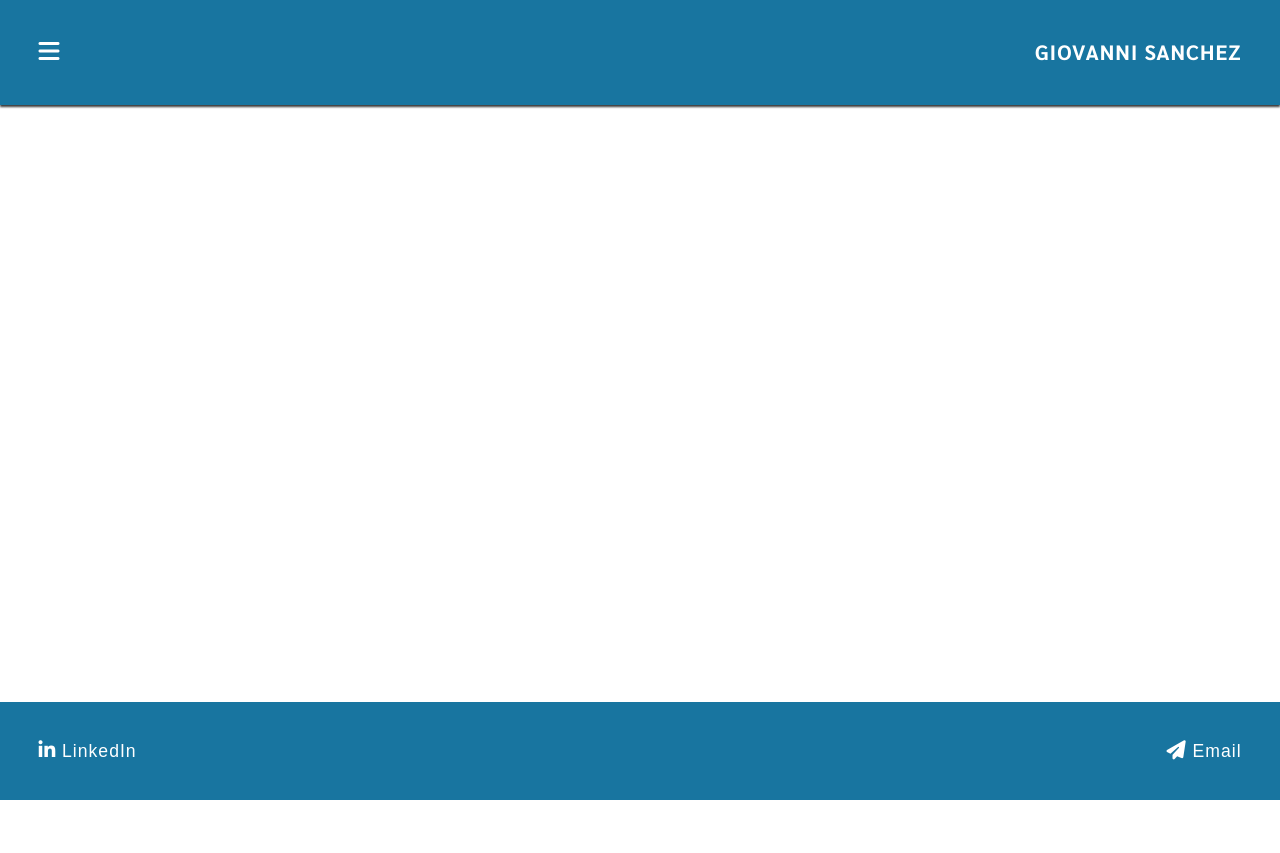
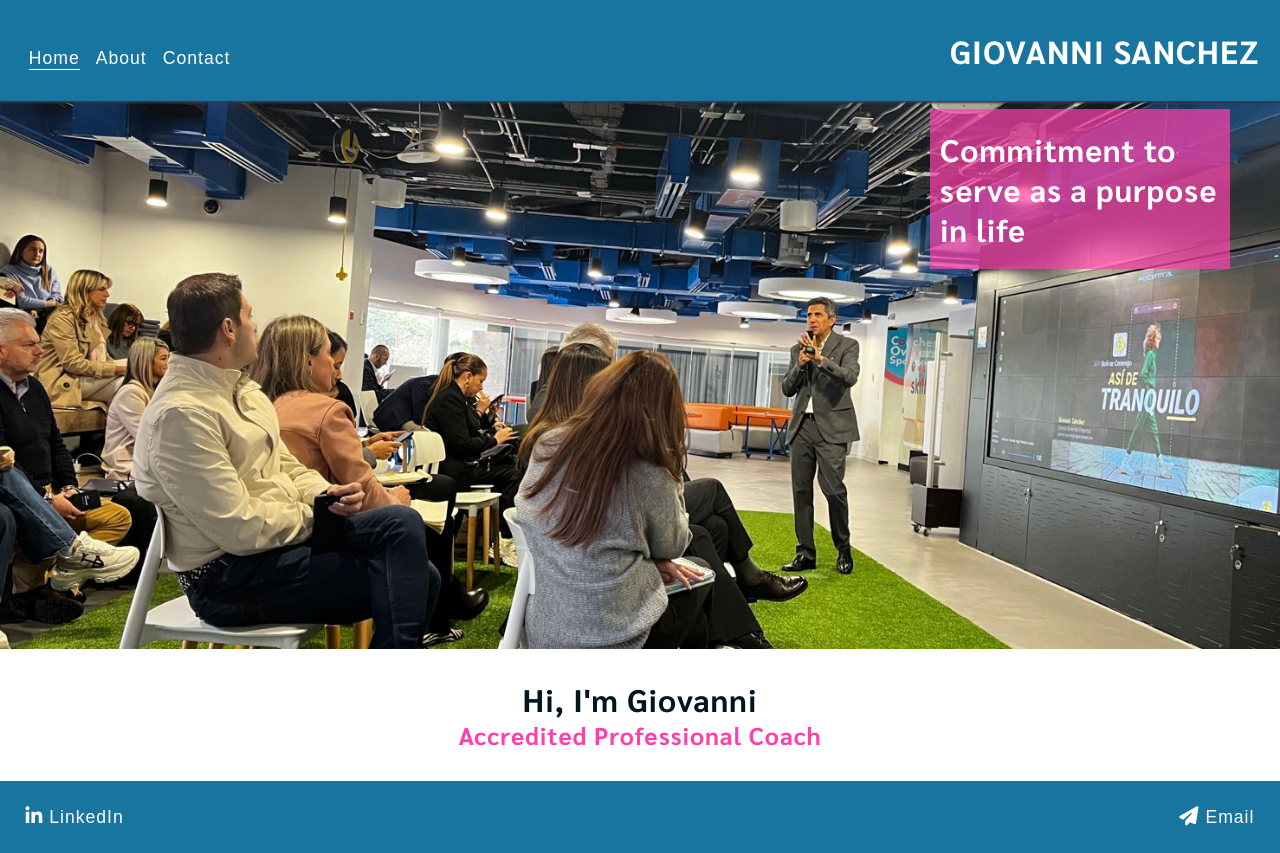
Before and after one commit to diegocardenast/project1-personal-coach, a plain HTML site: page index.html in a window 1280 px wide. Before the commit the page ends 800 px from the top, so only its background shows below. Drawn offline with Linux system fonts and the light colour scheme; a web font is replaced by a local one.

Commit message:
Add index main content and media query for tablets and larger (768px and up)

```diff
--- a/assets/css/style.css
+++ b/assets/css/style.css
@@ -30,12 +30,18 @@ body {
 
 h1, h2, h3 {
   font-family: 'Sarabun', sans-serif;
-  text-transform: uppercase;
   letter-spacing: 1px;
 }
 
-h1, h2 {
+h1 {
   color: #1875a0;
+  text-transform: uppercase;
+}
+
+h2 {
+
+  color: #01161e;
+
 }
 
 h3 {
@@ -62,7 +68,7 @@ h3 {
   flex-grow: 1;
 }
 
-.header a,h1,h2,h3 {
+.header a,.header h1,.header h2,.header h3 {
   text-decoration: none;
   color: #ffffff;
 }
@@ -88,6 +94,7 @@ h3 {
 
 .navigation-bar > a {
   margin-bottom: 1em;
+  width: fit-content;
 }
 
 .active {
@@ -119,6 +126,42 @@ main {
   flex-direction: column;
 }
 
+/* Hero section */
+#hero {
+  height: 570px;
+  width: 100%;
+  background: url("../images/giovanni-presenting-hero-photo.jpeg") no-repeat center center/cover;
+  position: relative;
+}
+
+#cover-text {
+  /* Final rgba value sets the opacity so it is semi-transparent */
+  background-color: rgba(255, 66, 173, 0.7);
+  font-size: 130%;
+  position: absolute;
+  top: 30px;
+  width: 70%;
+  max-width: 350px;
+  min-height: fit-content;
+  padding: 20px 0 20px 10px;
+}
+
+#cover-text > h2, #cover-text > h3 {
+  color: #ffffff;
+}
+
+/* Hello section */
+
+#hello {
+  padding: 40px 20px;
+  height: fit-content;
+  display: flex;
+  flex-direction: column;
+  position: relative;
+  text-align: center;
+  font-size: 110%;
+}
+
 
 
 /* Footer */
@@ -128,7 +171,7 @@ main {
 
 .social-networks {
   text-align: center;
-  padding: 3%;
+  padding: 2%;
   display: flex;
   justify-content: space-between;
   flex-direction: row;
@@ -144,3 +187,65 @@ main {
 .social-networks i {
   font-size: 1.2rem;
 }
+
+/* Media query: tablets and larger (768px and up) */
+@media screen and (min-width: 768px) {
+  /* Navigation bar */
+  .header {
+    padding: 1%;
+  }
+
+  .header .logo {
+    font-size: 200%;
+    line-height: 75px;
+    margin: 0 0.5rem;
+  }
+
+  .navigation-bar {
+      display: flex;
+      flex-direction: row;
+      position: relative;
+      box-shadow: none;
+      width: fit-content;
+      padding-right: 1rem;
+  }
+
+  .navigation-bar > a {
+      display: flex;
+      width: fit-content;
+      margin-right: 1rem;
+  }
+
+  .nav-toggle-label {
+      display: none;
+  }
+
+  /* Main content */
+  main {
+      /* Push main content down to accomodate larger header*/
+      margin-top: 79px;
+  }
+
+  /* Hero */
+  #cover-text {
+      width: 300px;
+      right: 50px;
+
+  }
+
+  /* Hello */
+  #hello {
+    padding: 30px 15px;
+    height: fit-content;
+    font-size: 130%;
+  }
+
+}
+
+/* Media query: laptops and larger (992px and up) */
+@media screen and (min-width: 992px) {
+  .navigation-bar a:hover {
+      border-bottom: 1px solid #FF40AB;
+  }
+
+}
--- a/index.html
+++ b/index.html
@@ -50,7 +50,22 @@
     </header>
 
     <!-- Main -->
-    <main></main>
+    <main>
+        <!-- Hero section -->
+        <section id="hero">
+            <div id="cover-text">
+                <h2>Commitment to serve as a purpose in life</h2>
+            </div>
+        </section>
+
+        <section id="hello">
+            <h2>Hi, I'm Giovanni</h2>
+            <h3>Accredited Professional Coach</p>
+        </section>
+
+
+
+    </main>
 
     <!-- Footer -->
     <footer class="footer">
```
Also changed, not shown: assets/images/giovanni-presenting-hero-photo.jpeg (added), assets/images/giovanni-presenting-hero-photo2.jpg (added), assets/images/giovanni-profile-photo.jpg (added), 2 other files.
